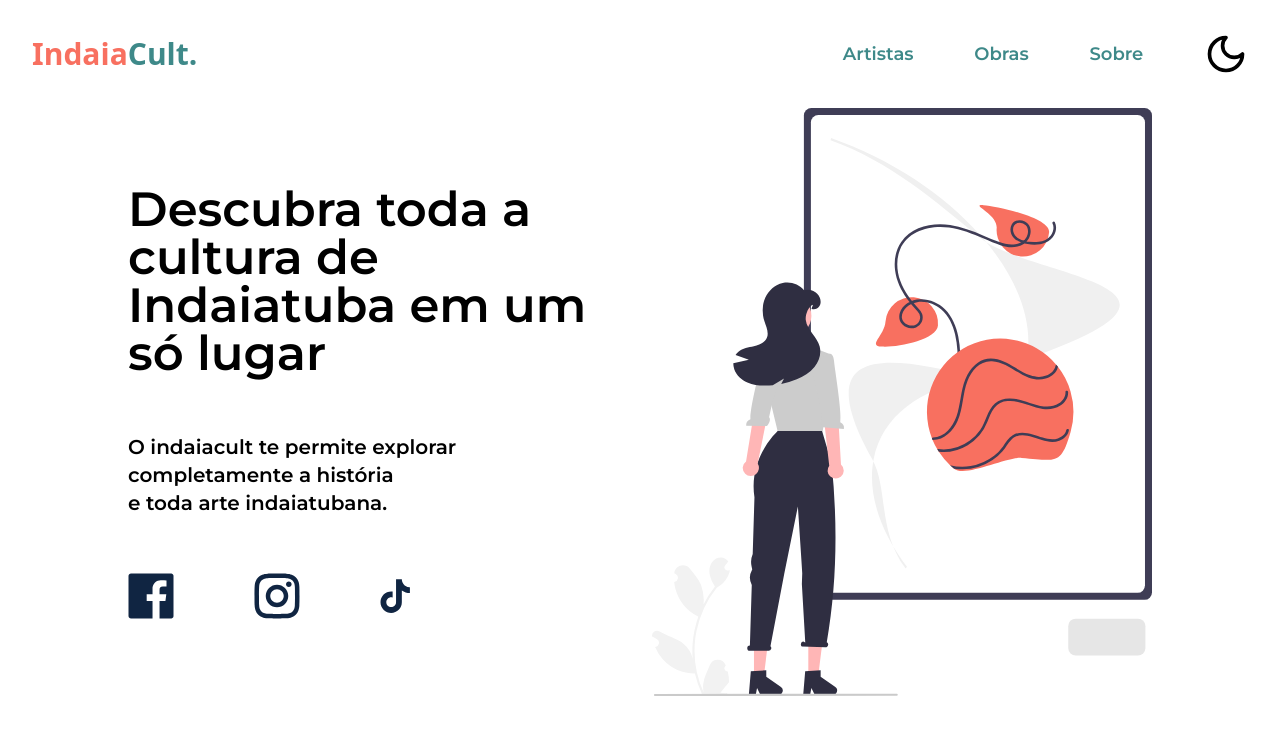
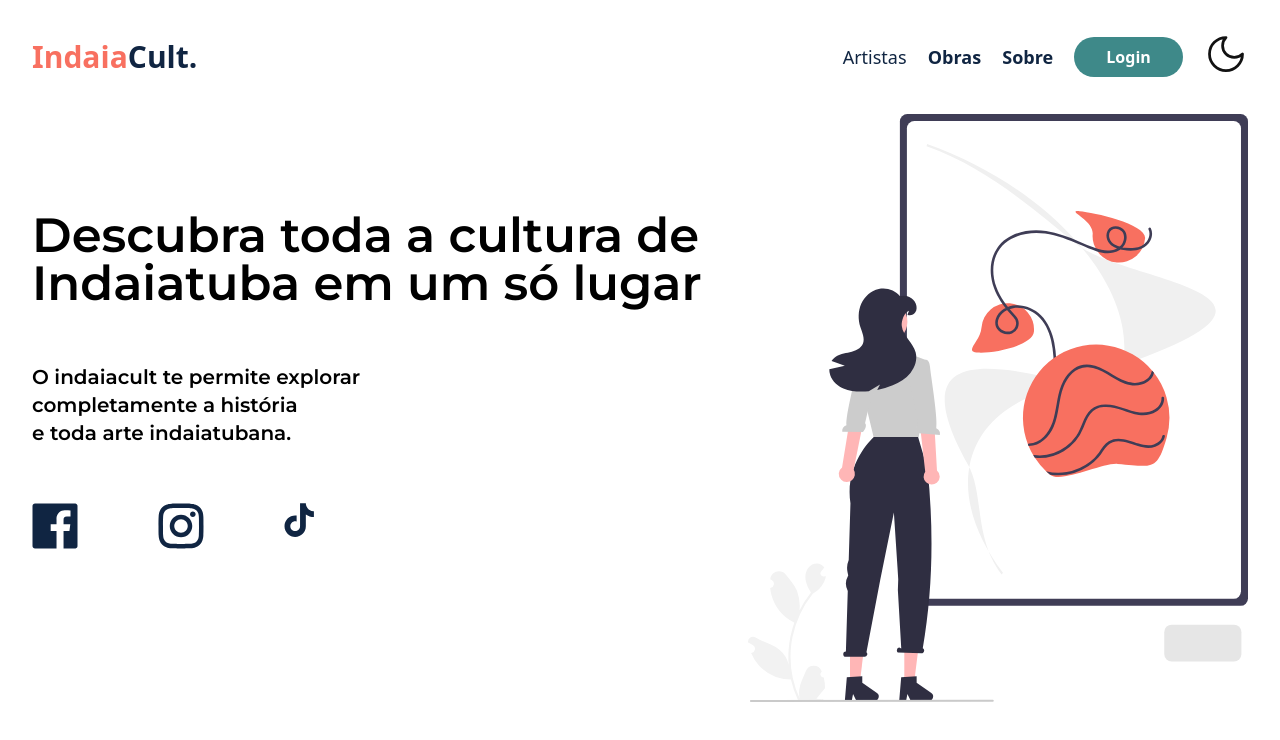
Before and after one commit to joaobsiqueira/indaiacultvite, a React (Vite) app in the folder vite-indaiacult/: page / in a window 1280 px wide. Shown: the top 740 px of the page. Built offline with nearby package versions, Linux system fonts and the light colour scheme.

Commit message:
"small changes"

```diff
--- a/vite-indaiacult/index.html
+++ b/vite-indaiacult/index.html
@@ -12,7 +12,7 @@
     <meta name="viewport" content="width=device-width, initial-scale=1.0" />
     <title>IndaiaCult</title>
   </head>
-  <body>
+  <body className="dark">
     <div id="root"></div>
     <script type="module" src="/src/main.tsx"></script>
   </body>
--- a/vite-indaiacult/package.json
+++ b/vite-indaiacult/package.json
@@ -17,7 +17,8 @@
     "postcss": "^8.4.35",
     "react": "^18.2.0",
     "react-dom": "^18.2.0",
-    "react-router-dom": "^6.22.1"
+    "react-router-dom": "^6.22.1",
+    "react-transition-group": "^4.4.5"
   },
   "devDependencies": {
     "@types/react": "^18.2.56",
--- a/vite-indaiacult/src/App.tsx
+++ b/vite-indaiacult/src/App.tsx
@@ -2,9 +2,9 @@ import "./App.css";
 
 function App() {
   return (
-    <>
+    <div className="">
       <></>
-    </>
+    </div>
   );
 }
 
--- /dev/null
+++ b/vite-indaiacult/src/components/LoginButton.tsx
@@ -0,0 +1,13 @@
+import React from "react";
+
+const LoginButton = () => {
+  return (
+    <div>
+      <button className="bg-lightblue hover:bg-darkblue text-white font-bold py-2 px-8 rounded-full">
+        Login
+      </button>
+    </div>
+  );
+};
+
+export default LoginButton;
--- a/vite-indaiacult/src/components/Nav.tsx
+++ b/vite-indaiacult/src/components/Nav.tsx
@@ -1,35 +1,37 @@
-import { useState } from "react";
-import { Menu, X, Sun, Moon } from "lucide-react";
+import { useState, useEffect } from "react";
+import { Menu, X } from "lucide-react";
+import LoginButton from "./LoginButton";
+import ToggleThemeButton from "./ToggleThemeButton";
 
 const NavLinks = () => {
-  const [icon, setIcon] = useState(false);
-  const toggleTheme = () => {
-    setIcon(!icon);
+  const isActive = (path: string) => {
+    return window.location.pathname === path;
   };
 
   return (
     <>
       <a
         href="/artistas"
-        className="text-secondary font-montserrat font-semibold text-lg"
+        className={`text-lg text-darkblue dark:text-lightblue font-medium relative after:bg-main after:absolute after:h-1 after:w-0 after:bottom-0 after:left-0 hover:after:w-full after:transition-all after:duration-300 cursor-pointer ${
+          isActive("/artistas") ? "font-bold" : ""
+        }`}
       >
         Artistas
       </a>
       <a
         href="/Obras"
-        className="text-secondary font-montserrat font-semibold text-lg"
+        className="text-lg text-darkblue dark:text-lightblue font-semibold relative after:bg-main after:absolute after:h-1 after:w-0 after:bottom-0 after:left-0 hover:after:w-full after:transition-all after:duration-300 cursor-pointer"
       >
         Obras
       </a>
       <a
         href="/Sobre"
-        className="text-secondary font-montserrat font-semibold text-lg"
+        className="text-lg  text-darkblue dark:text-lightblue font-semibold relative after:bg-main after:absolute after:h-1 after:w-0 after:bottom-0 after:left-0 hover:after:w-full after:transition-all after:duration-300 cursor-pointer"
       >
         Sobre
       </a>
-      <button onClick={toggleTheme}>
-        {icon ? <Sun size={44} /> : <Moon size={44} />}
-      </button>
+      <LoginButton></LoginButton>
+      <ToggleThemeButton></ToggleThemeButton>
     </>
   );
 };
--- a/vite-indaiacult/src/components/NavBar.tsx
+++ b/vite-indaiacult/src/components/NavBar.tsx
@@ -3,11 +3,13 @@ import Nav from "./Nav";
 const NavBar = () => {
   return (
     <>
-      <header className=" top-0 flex-wrap z-[20] mx-auto flex  w-full items-center justify-between p-8">
-        <ul>
-          <span className="text-primary text-3xl font-bold">Indaia</span>
-          <span className="text-secondary text-3xl font-bold">Cult.</span>
-        </ul>
+      <header className=" top-0 flex-wrap z-[20] mx-auto flex bg-white dark:bg-black w-full items-center justify-between p-8">
+        <a href="/">
+          <span className="text-main text-3xl font-bold">Indaia</span>
+          <span className="text-darkblue dark:text-lightblue text-3xl font-bold">
+            Cult.
+          </span>
+        </a>
         <Nav />
       </header>
     </>
--- /dev/null
+++ b/vite-indaiacult/src/components/ToggleThemeButton.tsx
@@ -0,0 +1,51 @@
+import React from "react";
+import { useState, useEffect } from "react";
+import { Sun, Moon } from "lucide-react";
+
+const ToggleThemeButton = () => {
+  const [theme, setTheme] = useState("light");
+  const [icon, setIcon] = useState(false);
+  const toggleTheme = () => {
+    setIcon(!icon);
+  };
+
+  useEffect(() => {
+    if (theme === "dark") {
+      document.documentElement.classList.add("dark");
+    } else {
+      document.documentElement.classList.remove("dark");
+    }
+  }, [theme]);
+
+  const handleThemeSwitch = () => {
+    setTheme(theme === "dark" ? "Light" : "dark");
+  };
+
+  return (
+    <div>
+      <button
+        onClick={(event) => {
+          handleThemeSwitch(), toggleTheme();
+        }}
+      >
+        {icon ? (
+          <Sun
+            color="#fff"
+            className="dark:border-white"
+            strokeWidth={1.5}
+            size={44}
+          />
+        ) : (
+          <Moon
+            color="#121212"
+            className="dark:bg-white"
+            size={44}
+            strokeWidth={1.5}
+          />
+        )}
+      </button>
+    </div>
+  );
+};
+
+export default ToggleThemeButton;
--- a/vite-indaiacult/src/layout.tsx
+++ b/vite-indaiacult/src/layout.tsx
@@ -1,6 +1,7 @@
 import React from "react";
 import { ReactNode } from "react";
 import NavBar from "./components/NavBar";
+import { useState, useEffect } from "react";
 
 interface Props {
   children: ReactNode;
@@ -8,7 +9,7 @@ interface Props {
 
 const Layout = ({ children }: Props) => {
   return (
-    <div className="w-screen h-screen">
+    <div className="w-screen h-screen ">
       <NavBar />
 
       <div className="overflow-x-hidden flex flex-col w-full">{children}</div>
--- a/vite-indaiacult/src/pages/landing.tsx
+++ b/vite-indaiacult/src/pages/landing.tsx
@@ -7,23 +7,35 @@ import tiktok_icon from "../assets/tiktok.svg";
 const Landing = () => {
   return (
     <div>
-      <div className="flex flex-col justify-center md:flex-row  items-center px-16 md:px-32">
+      <div className="flex flex-col justify-center md:flex-row bg-white dark:bg-black items-center px-8">
         <div className="flex flex-col w-full gap-8   md:gap-14">
-          <h1 className="font-montserrat font-semibold text-4xl md:text-5xl">
+          <h1 className="font-montserrat font-semibold text-black dark:text-white text-4xl md:text-5xl">
             Descubra toda a cultura de Indaiatuba em um só lugar
           </h1>
-          <p className="font-montserrat font-semibold text-xl">
+          <p className="font-montserrat text-black dark:text-white font-semibold text-xl">
             O indaiacult te permite explorar <br /> completamente a história{" "}
             <br /> e toda arte indaiatubana.
-            <div className="flex flex-row gap-20 mt-14">
-              <img src={facebook_icon} alt="facebook" />
-              <img src={instagram_icon} alt="instagram" />
-              <img src={tiktok_icon} alt="tiktok" />
+            <div className="flex flex-row gap-20 my-14">
+              <a className="cursor-pointer">
+                <img src={facebook_icon} alt="facebook" />
+              </a>
+              <a href="">
+                <img src={instagram_icon} alt="instagram" />
+              </a>
+              <a href="">
+                <img src={tiktok_icon} alt="tiktok" />
+              </a>
             </div>
           </p>
         </div>
 
-        <img src={undraw_landing} alt="img" width={500} height={600} />
+        <img
+          className="md:block hidden"
+          src={undraw_landing}
+          alt="img"
+          width={500}
+          height={600}
+        />
       </div>
     </div>
   );
--- a/vite-indaiacult/tailwind.config.js
+++ b/vite-indaiacult/tailwind.config.js
@@ -8,8 +8,9 @@ export default {
         montserrat: ["'Montserrat'", "sans-serif"],
       },
       colors: {
-        primary: "#F87060",
-        secondary: "#3E8989",
+        main: "#F87060",
+        lightblue: "#3E8989",
+        darkblue: "#102542",
       },
     },
   },
```
Also changed, not shown: vite-indaiacult/src/assets/tiktok.svg, 1 other file (tests, documents, lock files or other folders).
